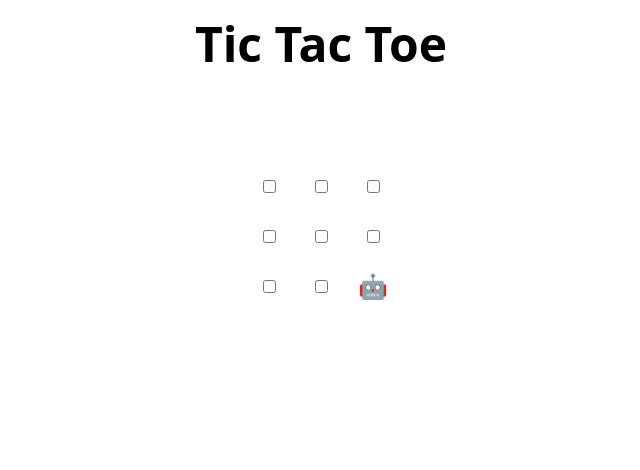
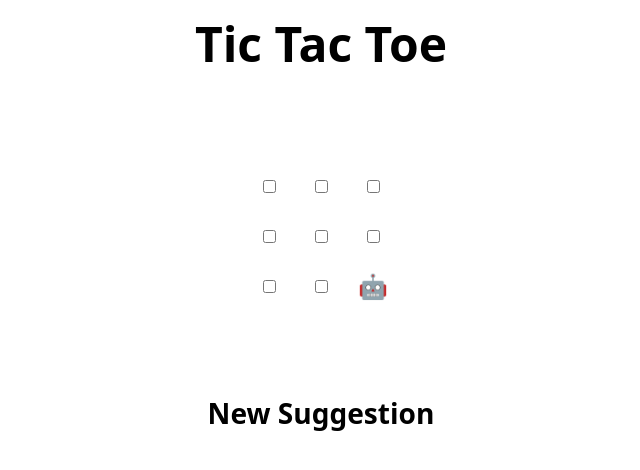
Before and after one commit to aravraj147/skills-review-pull-requests, a plain HTML site: page index.html in a window 1280 px wide. Shown: the whole page, without its empty margins (319-959 px from the left). Drawn offline with Linux system fonts and the light colour scheme.

Commit message:
Update index.html

```diff
--- a/index.html
+++ b/index.html
@@ -48,7 +48,7 @@
 </table>
 
 <h2 hidden>Game over, refresh to play again 🧑‍💻 🤖!</h2>
-
+<h3>New Suggestion</h3>
 <script>
   // Initialization
   const boxes = Array.from(document.querySelectorAll("td"));
```
